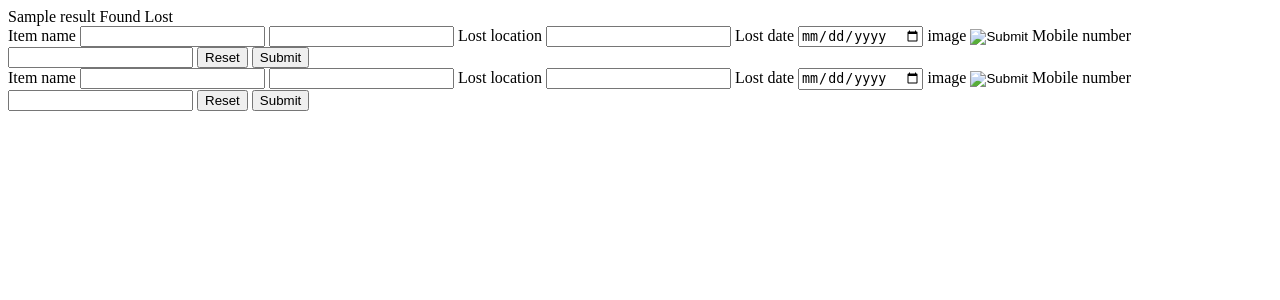
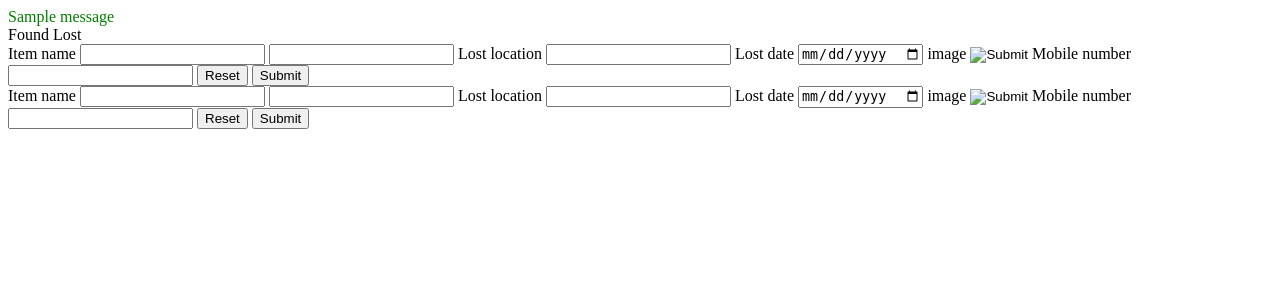
Before and after one commit to suriya283/Lost-and-Found-Portal, a Flask app: template templates/home.html in a window 1280 px wide. Shown: the top 300 px of the page. Run offline with Flask 3, Linux system fonts and the light colour scheme; the template is opened without the code that fills it: most values are stand-ins (such as "Sample title", 1, 10 or a date in 2020); one stand-in notice (Sample message) is shown.

Commit message:
Update backend and home page

```diff
--- a/app.py
+++ b/app.py
@@ -14,20 +14,24 @@ def signin():
     if request.method=="POST":
         res=check_user()
         if res:
-            return render_template("home.html",result=f"{session.get('name')} You are successfully logged in")
+            flash(f"{session.get('name')} You are successfully logged in")
+            return redirect("/home")
         else:
-            flash("Username or password is incorrect")
+            flash("<span style='color:red;'>Username or password is incorrect </span>")
             return redirect("/")
     return render_template("index.html")
 @app.route("/signup",methods=["POST","GET"])
 def signup():
     if request.method=="POST":
         if register():
-            flash("Username is already exists!")
+            flash("<span style='color:red;'>Username is already exists! </span>")
             return redirect("/")
         else:
-            flash("Successfully registered!")
+            flash("<span style='color:green;'>Successfully registered! </span>")
             return redirect("/")
     return render_template("index.html")
+@app.route("/home",methods=["GET","POST"])
+def home():
+    return render_template("home.html")
 if __name__=="__main__":
     app.run(debug=True)
--- a/static/style.css
+++ b/static/style.css
@@ -88,3 +88,9 @@ button:hover {
 .error-msg{
     color: red;
 }
+.flash{
+    color: red;
+}
+.flash{
+    color: green;
+}
--- a/templates/home.html
+++ b/templates/home.html
@@ -6,7 +6,15 @@
     <title>Dashboard</title>
 </head>
 <body>
-{{ result }}
+{% with messages=get_flashed_messages() %}
+    {% if messages %}
+        {% for msg in messages %}
+            <div style="color: green">
+            {{ msg }}
+            </div>
+        {% endfor %}
+    {% endif %}
+{% endwith %}
     <a>Found</a>
     <a>Lost</a>
     <form action="/lostitem">
--- a/templates/index.html
+++ b/templates/index.html
@@ -25,15 +25,15 @@
                 <input type="text" placeholder="Enter username" name="username" required>
                 <label>Password</label>
                 <input type="password" placeholder="Enter password" name="password" required>
-
                 {% with messages = get_flashed_messages() %}
                     {% if messages %}
                         {% for msg in messages %}
-                            <p>{{ msg }}</p>
+                            <div class="flash">
+                            {{ msg|safe }}
+                            </div>
                         {% endfor %}
                     {% endif %}
                 {% endwith %}
-
                 <button type="submit" name="submit">Login</button>
             </form>
         </div>
```
